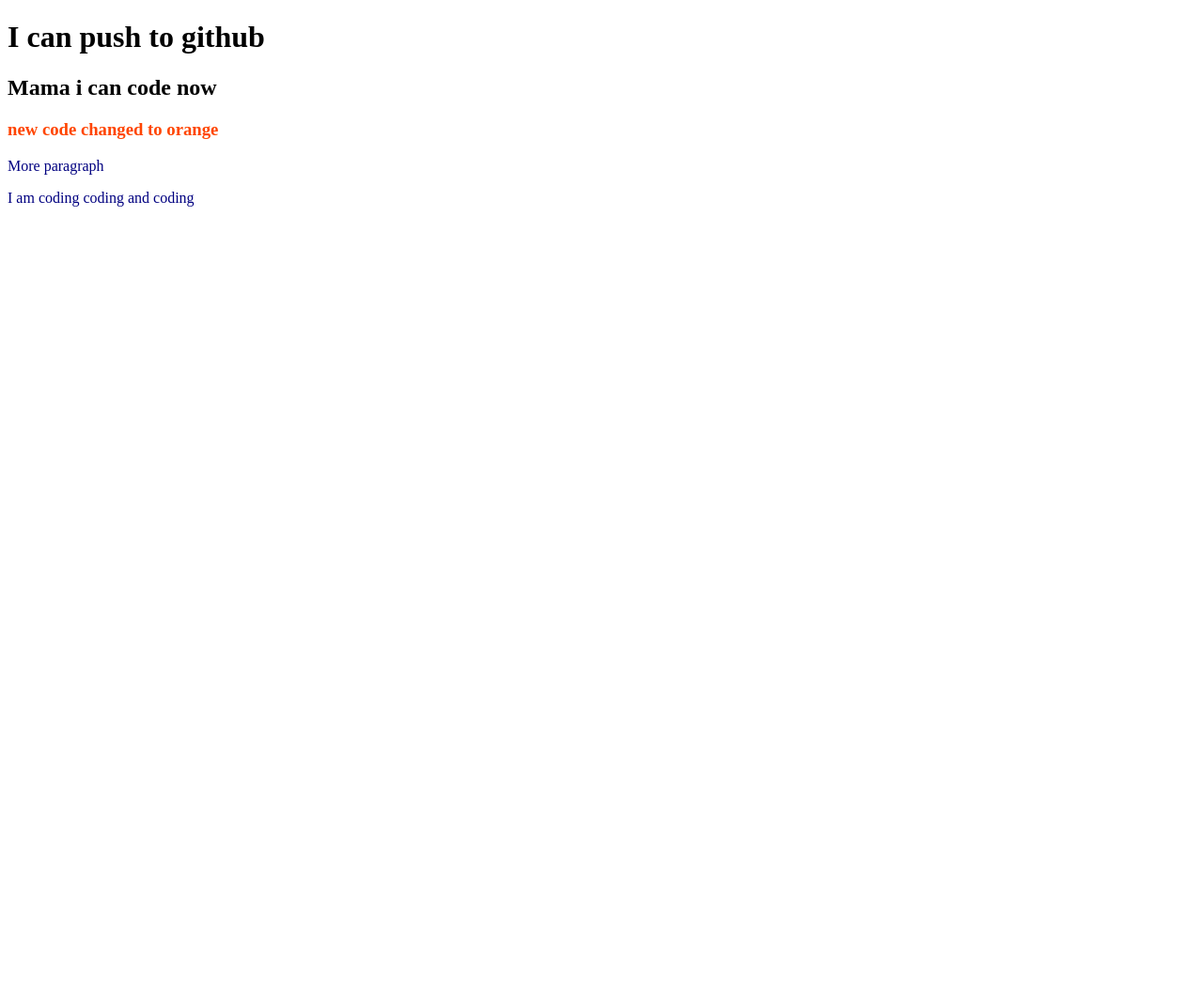
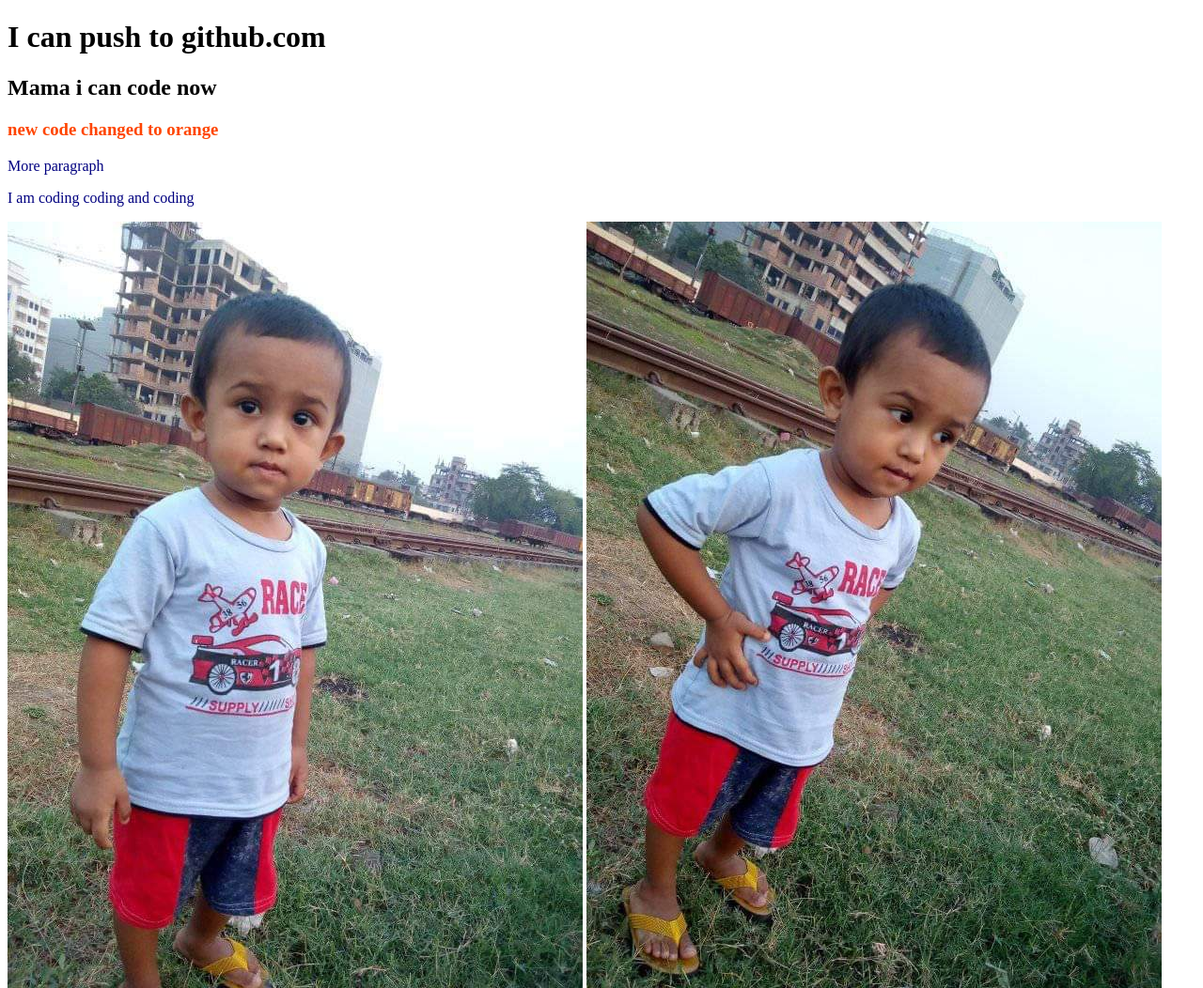
Before and after one commit to ashikprodhan908/my-secend-repo, a plain HTML site: page index.html in a window 1280 px wide. Shown: the whole page at 94% size. Before the commit the page ends 800 px from the top, so only its background shows below. Drawn offline with Linux system fonts and the light colour scheme.

Commit message:
image added

```diff
--- a/index.html
+++ b/index.html
@@ -8,10 +8,12 @@
     <link rel="stylesheet" href="style.css">
 </head>
 <body>
-  <h1>I can push to github</h1>
+  <h1>I can push to github.com</h1>
   <h2>Mama i can code now</h2>
   <h3>new code changed to orange</h3>
   <p>More paragraph</p>
   <p>I am coding coding and coding</p>
+  <img src="mamu.jpg" alt="">
+  <img src="mamu 2.jpg" alt="">
 </body>
 </html>
```
Also changed, not shown: mamu 2.jpg (added), mamu.jpg (added).
